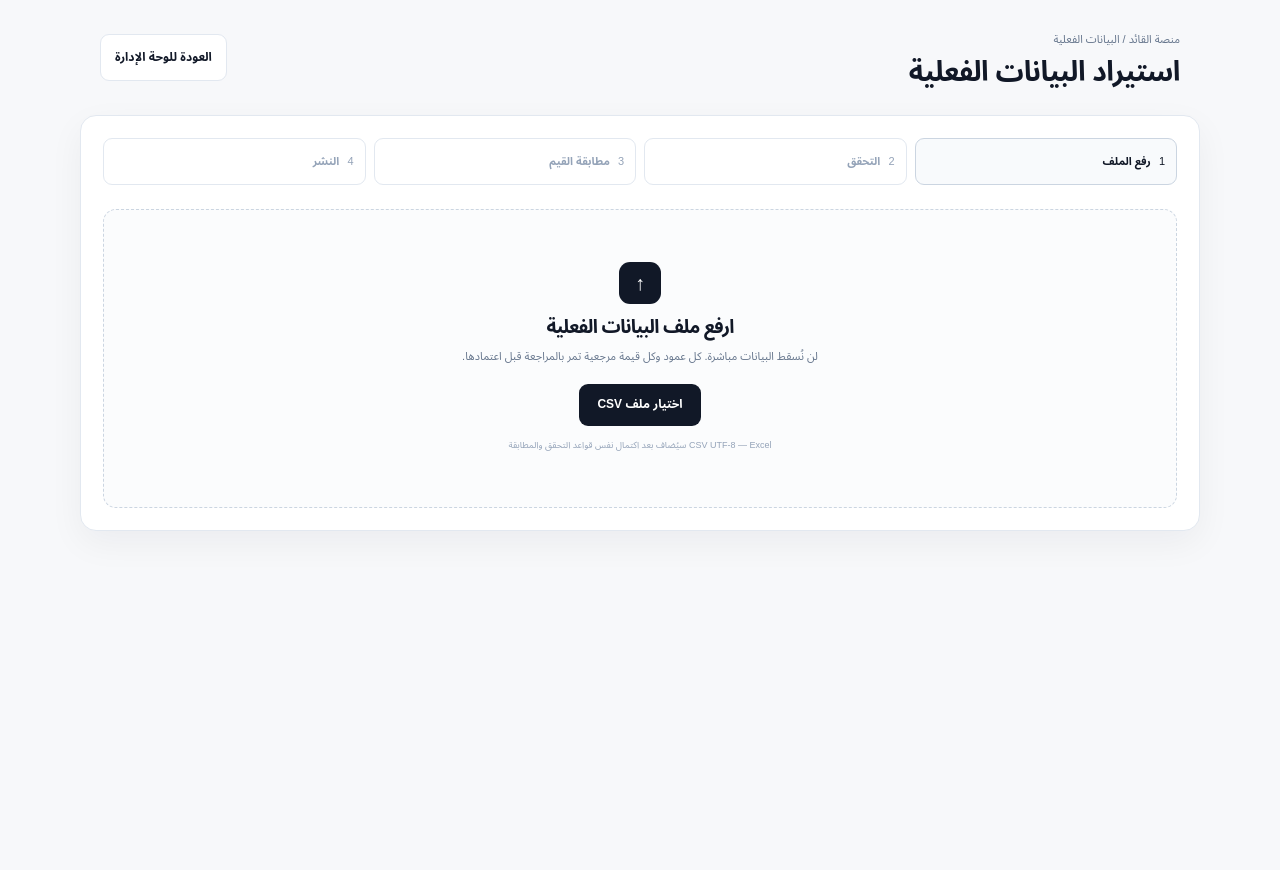
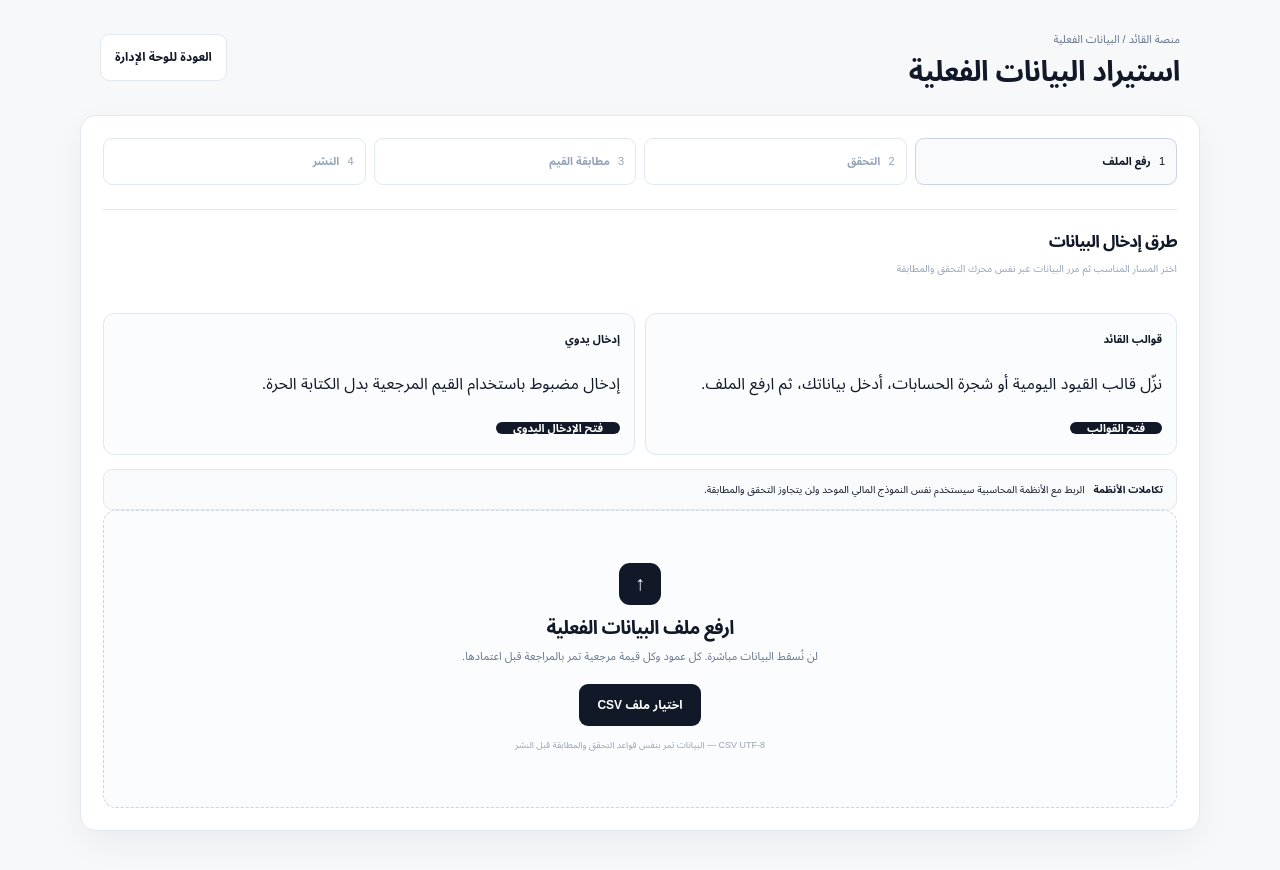
Before and after one commit to khaledhamada1996/FPA-saas-platform, a Next.js app: page /dashboard/import in a window 1280 px wide. Shown: the top 870 px of the page. Before the commit the page ends 800 px from the top, so only its background shows below. Built offline with nearby package versions, Linux system fonts and the light colour scheme.

Commit message:
feat: expose templates and manual actuals entry from import

```diff
--- a/src/app/dashboard/import/page.tsx
+++ b/src/app/dashboard/import/page.tsx
@@ -269,12 +269,23 @@ export default function ActualsImportPage() {
           <span className={`step ${stage >= 4 ? "active" : ""}`}>4 <b>النشر</b></span>
         </div>
 
+        <section className="validation-section">
+          <div className="section-title">
+            <div><h2>طرق إدخال البيانات</h2><p>اختر المسار المناسب ثم مرر البيانات عبر نفس محرك التحقق والمطابقة</p></div>
+          </div>
+          <div className="mapping-grid">
+            <div className="value-map-block"><div className="value-map-title"><strong>قوالب القائد</strong></div><p>نزّل قالب القيود اليومية أو شجرة الحسابات، أدخل بياناتك، ثم ارفع الملف.</p><a className="primary-action" href="/dashboard/import/templates">فتح القوالب</a></div>
+            <div className="value-map-block"><div className="value-map-title"><strong>إدخال يدوي</strong></div><p>إدخال مضبوط باستخدام القيم المرجعية بدل الكتابة الحرة.</p><a className="primary-action" href="/dashboard/import/manual">فتح الإدخال اليدوي</a></div>
+          </div>
+          <div className="mapping-note"><strong>تكاملات الأنظمة</strong><span>الربط مع الأنظمة المحاسبية سيستخدم نفس النموذج المالي الموحد ولن يتجاوز التحقق والمطابقة.</span></div>
+        </section>
+
         <div className="upload-box">
           <div className="upload-icon">↑</div>
           <h2>ارفع ملف البيانات الفعلية</h2>
           <p>لن نُسقط البيانات مباشرة. كل عمود وكل قيمة مرجعية تمر بالمراجعة قبل اعتمادها.</p>
           <label className="upload-button">اختيار ملف CSV<input type="file" accept=".csv,text/csv" onChange={handleFile} /></label>
-          <small>CSV UTF-8 — Excel سيُضاف بعد اكتمال نفس قواعد التحقق والمطابقة</small>
+          <small>CSV UTF-8 — البيانات تمر بنفس قواعد التحقق والمطابقة قبل النشر</small>
         </div>
 
         {fileName && <div className="file-row"><strong>{fileName}</strong><span>{rows.length} صف</span></div>}
```
